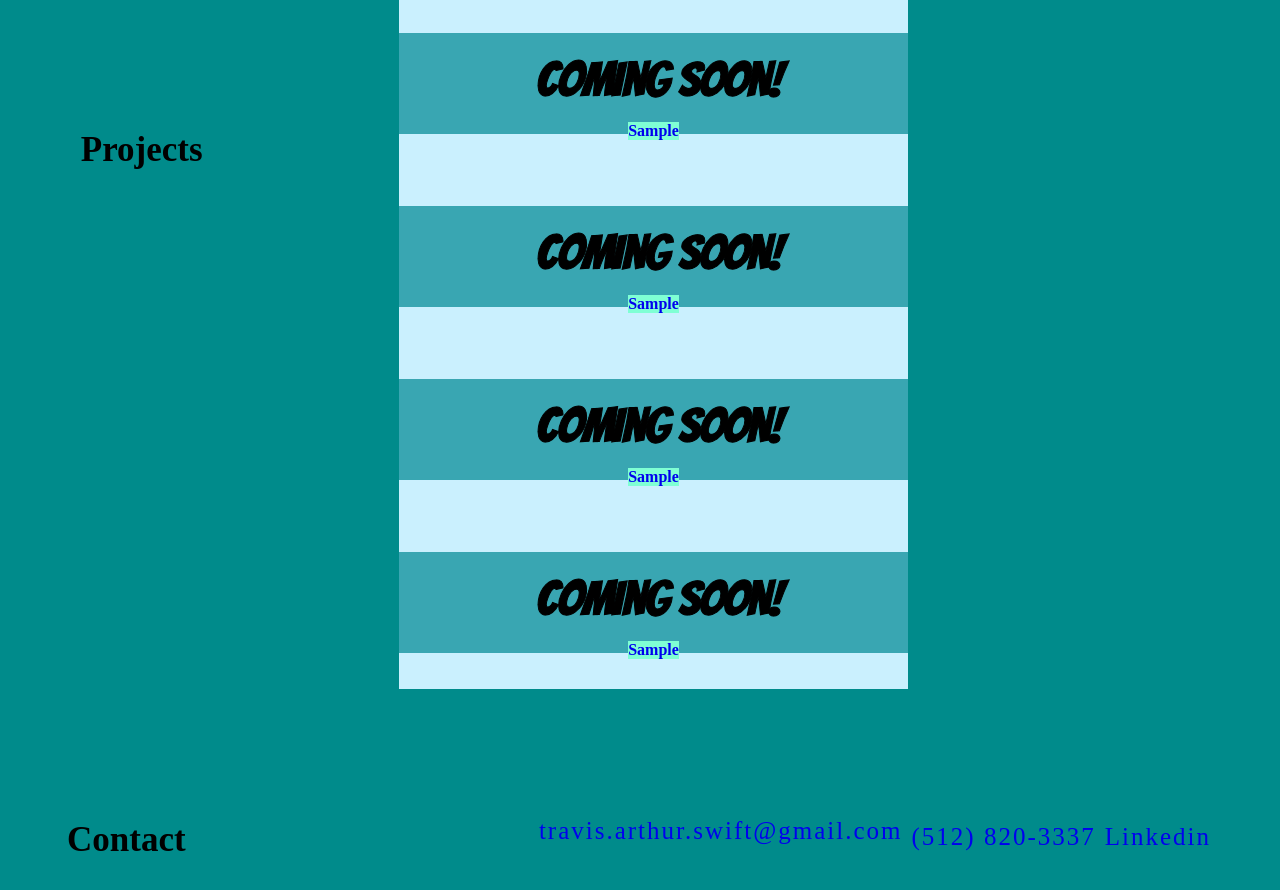
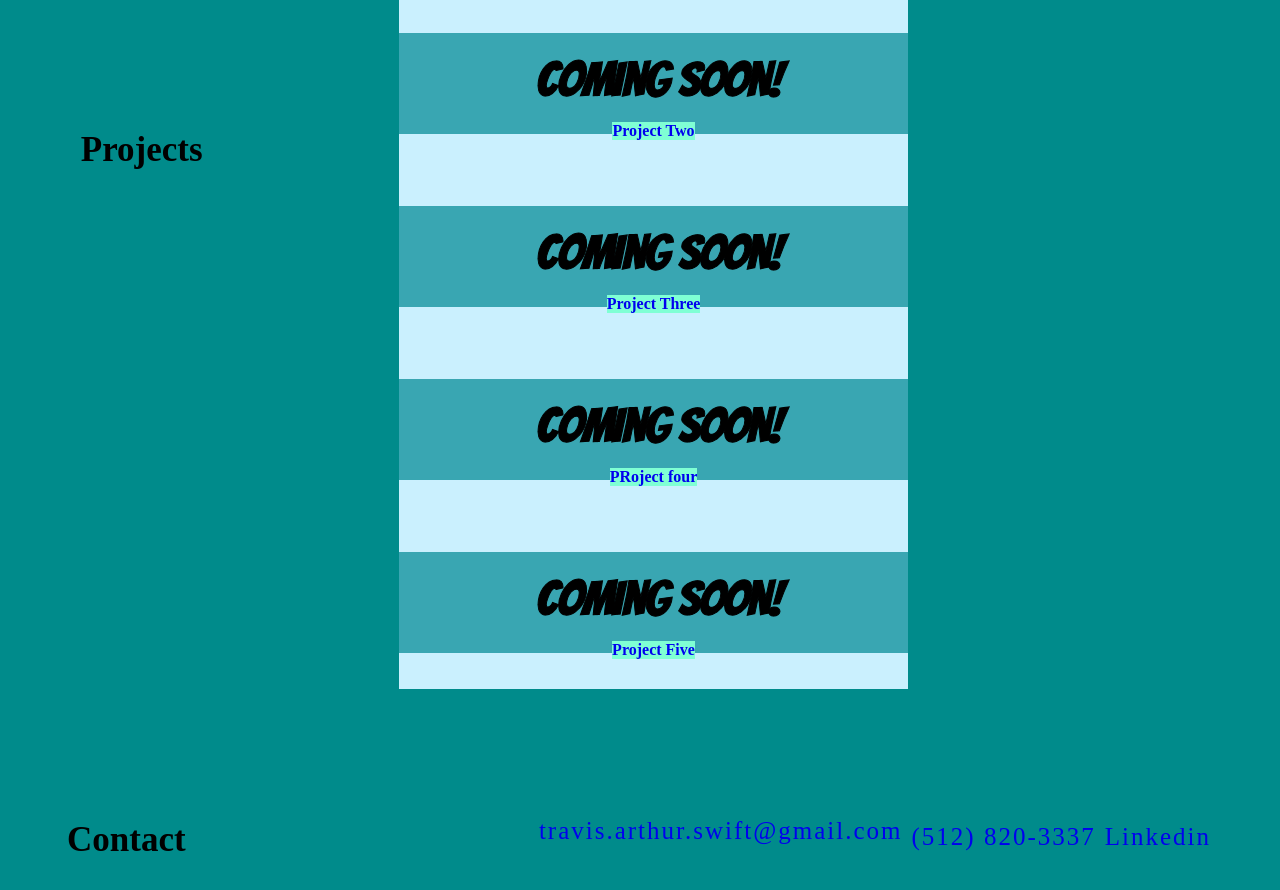
Before and after one commit to TravisSwift/portfolio, a plain HTML site: page index.html in a window 1280 px wide. Shown: the part 1163-2053 px from the top of the page. Drawn offline with Linux system fonts and the light colour scheme.

Commit message:
added text to placeholder images

```diff
--- a/assets/css/style.css
+++ b/assets/css/style.css
@@ -5,6 +5,12 @@
     text-decoration: none;
     background-color:darkcyan;
 }
+
+@media screen and (max-width: 980px) {
+    article {
+        padding: 1rem 3rem;
+        }
+    }
 
 header  {
     padding: 20px 35px;
@@ -161,11 +167,6 @@
     font-family: Arial, Helvetica, sans-serif;
     }
 
-@media screen and (max-width: 980px) {
-float: none
-}
-
-
 /*
 .content {
     flex-wrap: wrap;
--- a/index.html
+++ b/index.html
@@ -78,19 +78,19 @@
 
             <div class="projects">
                 <img src="assets/images/coming-soon.png">
-                <h4>Sample</h4>
+                <h4>Project Two</h4>
             </div>
             <div  class="projects">
                 <img src="assets/images/coming-soon.png">
-                <h4>Sample</h4>
+                <h4>Project Three</h4>
             </div>
             <div  class="projects">
                 <img src="assets/images/coming-soon.png">
-                <h4>Sample</h4>
+                <h4>PRoject four</h4>
             </div>
             <div  class="projects">
                 <img src="assets/images/coming-soon.png">
-                <h4>Sample</h4>
+                <h4>Project Five</h4>
             </div>
         </section>
 
```
